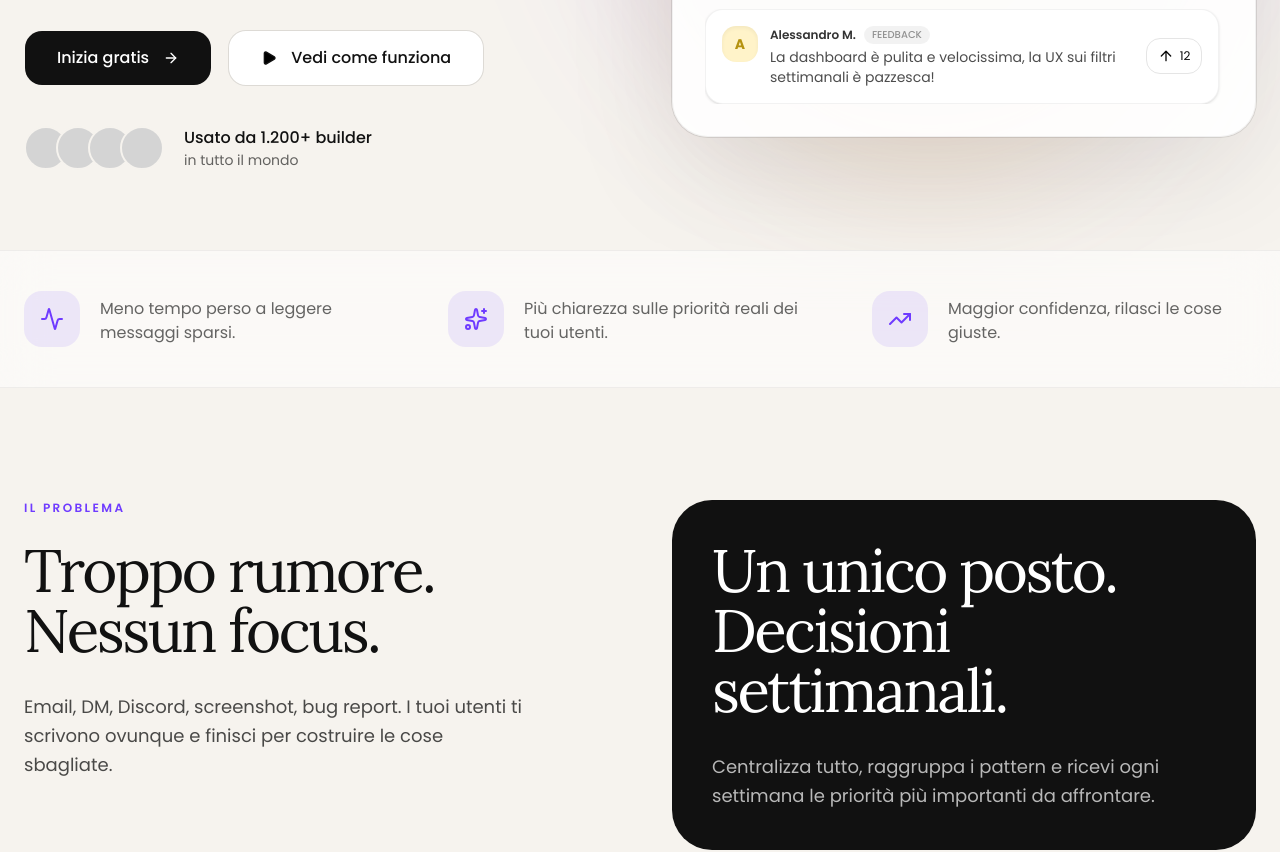
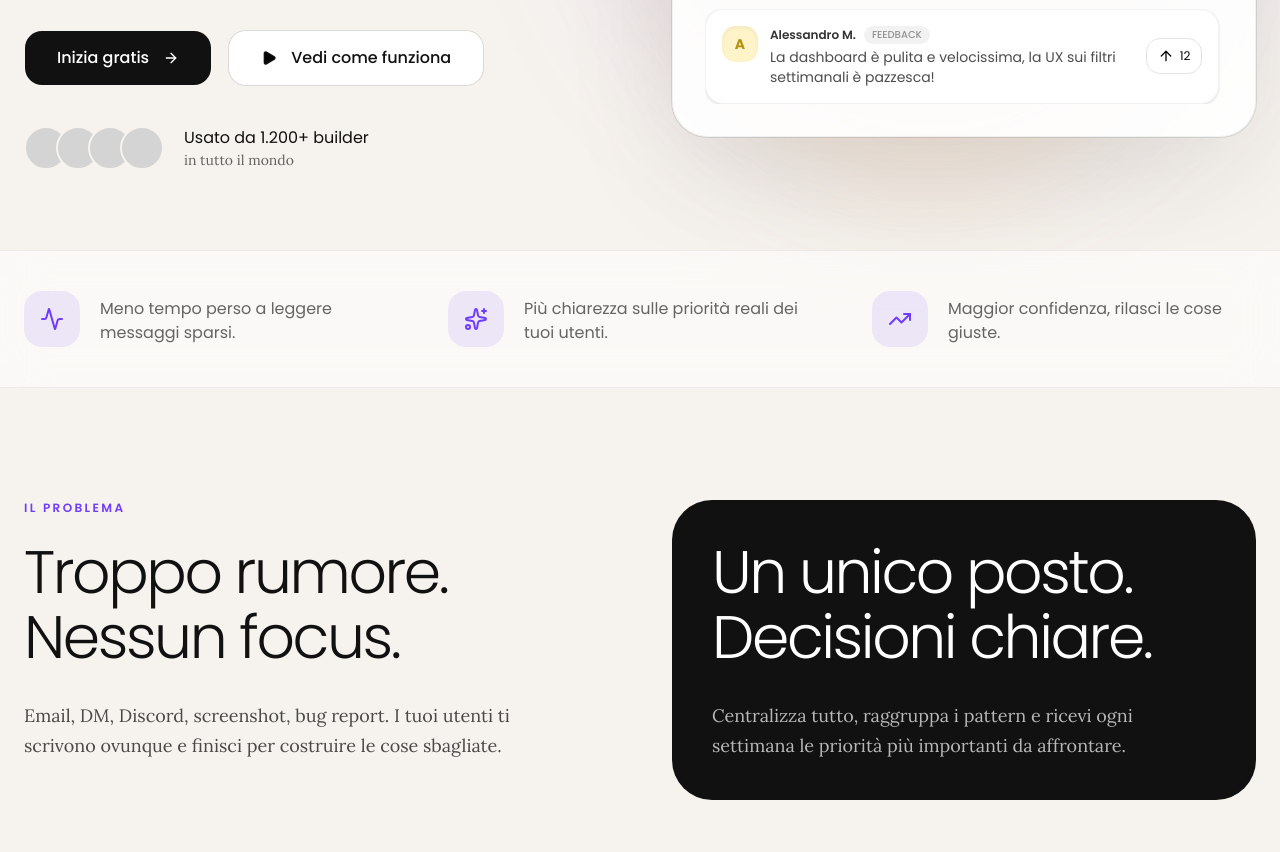
Before and after one commit to hodos-board/landing, a Next.js app: page / in a window 1280 px wide. Shown: the part 520-1372 px from the top of the page. Built offline with nearby package versions, Linux system fonts and the light colour scheme.

Commit message:
uniform design

```diff
--- a/components/HeroSection.tsx
+++ b/components/HeroSection.tsx
@@ -11,7 +11,7 @@ export default function HeroSection() {
           <div>
             <div className="mb-8 inline-flex items-center gap-2 rounded-full border border-[#6F3BFF]/20 bg-[#6F3BFF]/5 px-4 py-2">
               <CircleDot className="h-3 w-3 animate-pulse fill-[#6F3BFF] text-[#6F3BFF]" />
-              <span className="font-[Poppins] text-xs font-semibold tracking-[0.06em] text-[#6F3BFF] uppercase">
+              <span className="font-[Poppins] text-xs font-medium tracking-[0.06em] text-[#6F3BFF] uppercase">
                 Feedback per builder indipendenti
               </span>
             </div>
@@ -55,10 +55,8 @@ export default function HeroSection() {
               </div>
 
               <div>
-                <p className="font-[Poppins] font-medium">
-                  Usato da 1.200+ builder
-                </p>
-                <p className="font-[Poppins] text-sm text-black/60">
+                <p className="font-[Poppins] ">Usato da 1.200+ builder</p>
+                <p className="font-[Lora] text-sm text-black/60">
                   in tutto il mondo
                 </p>
               </div>
--- a/components/ProblemSolutionSection.tsx
+++ b/components/ProblemSolutionSection.tsx
@@ -7,26 +7,26 @@ export default function ProblemSolutionSection() {
             Il problema
           </div>
 
-          <h2 className="font-[Lora] text-6xl leading-[1] tracking-[-0.04em]">
+          <h2 className="font-[Poppins] text-6xl leading-[1.08] font-light tracking-[-0.04em]">
             Troppo rumore.
             <br />
             Nessun focus.
           </h2>
 
-          <p className="mt-8 max-w-lg font-[Poppins] text-lg leading-relaxed text-black/70">
+          <p className="mt-8 max-w-lg font-[Lora] text-lg leading-relaxed text-black/70">
             Email, DM, Discord, screenshot, bug report. I tuoi utenti ti
             scrivono ovunque e finisci per costruire le cose sbagliate.
           </p>
         </div>
 
         <div className="rounded-[40px] bg-[#111111] p-10 text-white">
-          <h2 className="font-[Lora] text-6xl leading-[1] tracking-[-0.04em]">
+          <h2 className="font-[Poppins] text-6xl leading-[1.08] font-light tracking-[-0.04em]">
             Un unico posto.
             <br />
-            Decisioni settimanali.
+            Decisioni chiare.
           </h2>
 
-          <p className="mt-8 font-[Poppins] text-lg leading-relaxed text-white/70">
+          <p className="mt-8 font-[Lora] text-lg leading-relaxed text-white/70">
             Centralizza tutto, raggruppa i pattern e ricevi ogni settimana le
             priorità più importanti da affrontare.
           </p>
```
